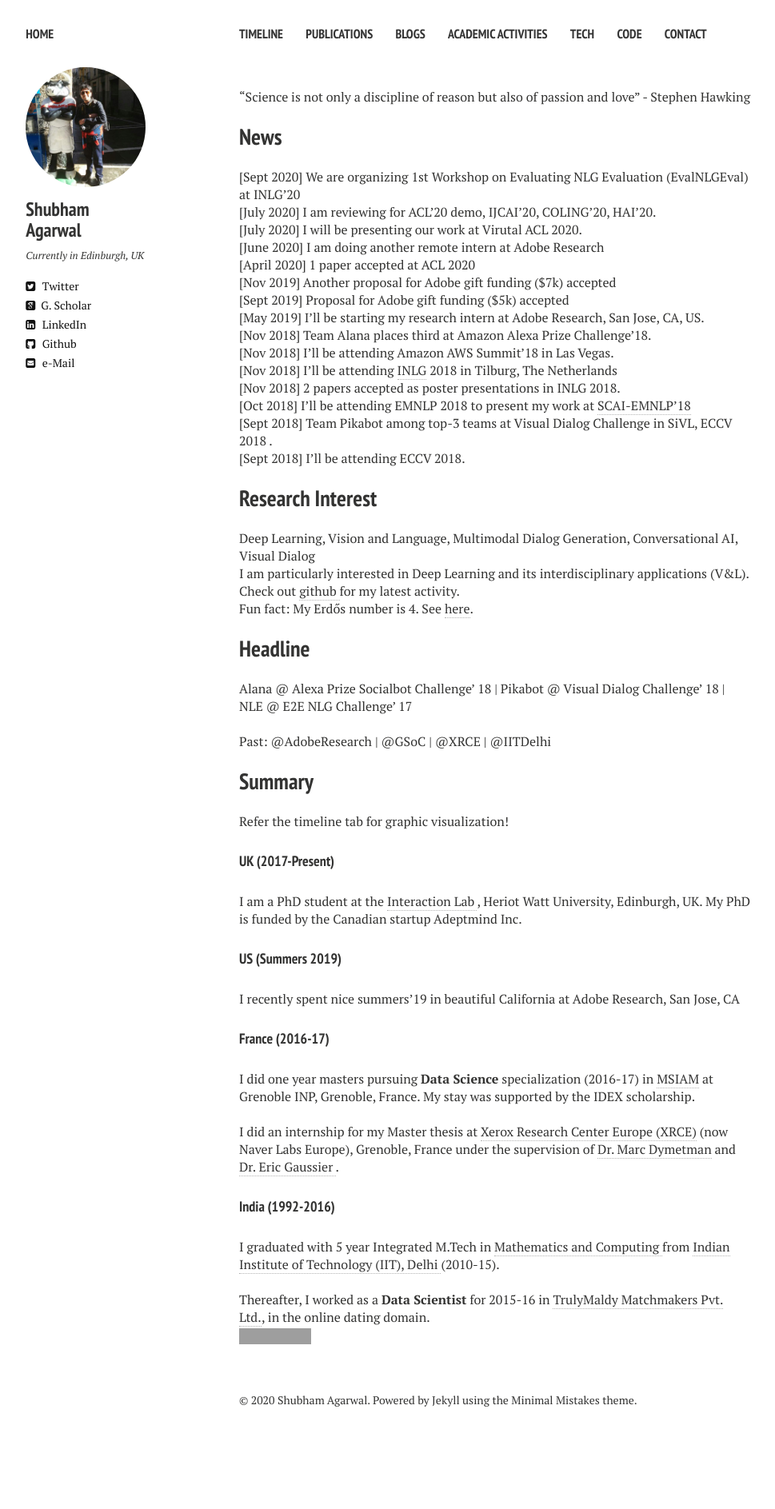
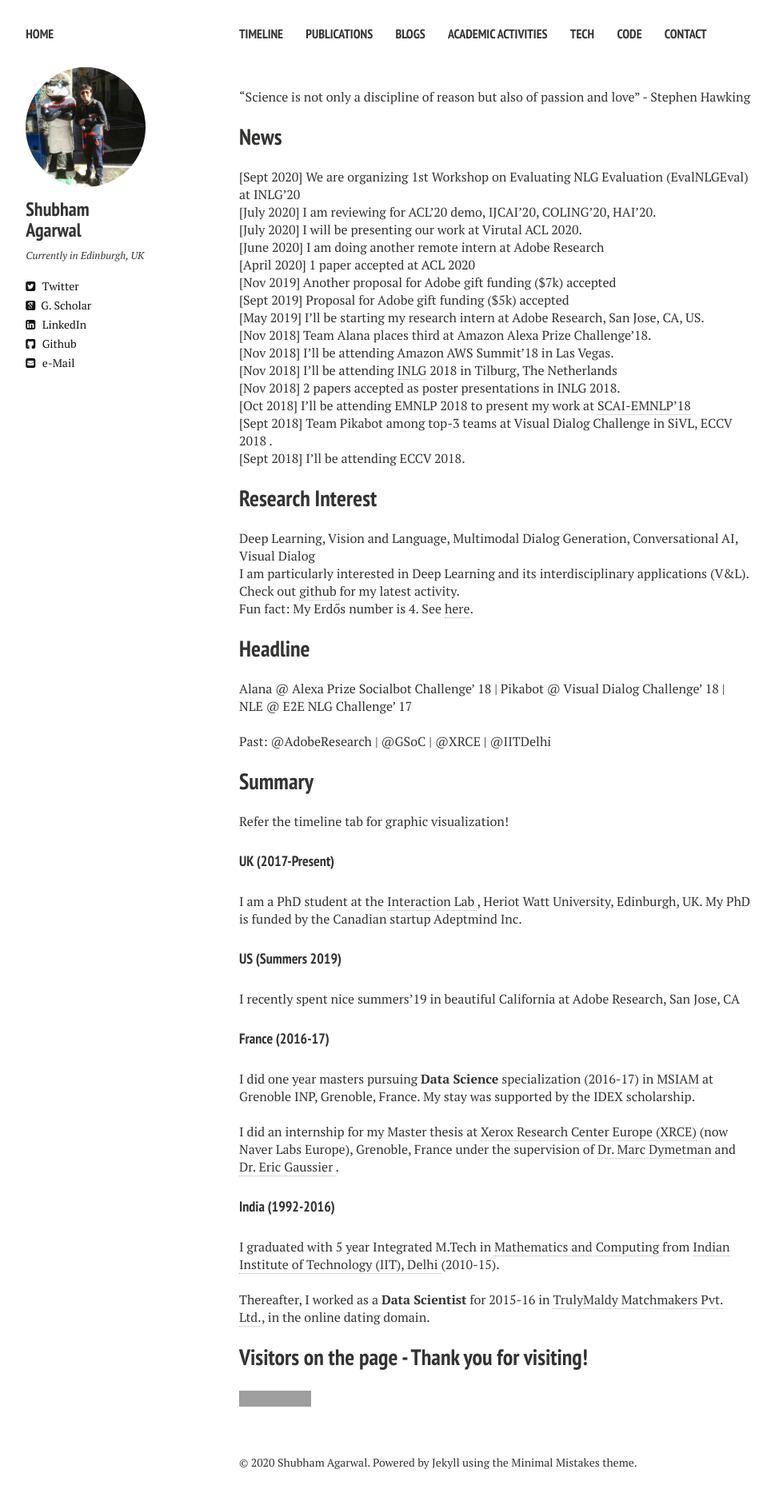
Before and after one commit to shubhamagarwal92/shubhamagarwal92.github.io, a Jekyll site: the page built from index.md, in a window 1280 px wide. Shown: the whole page at 80% size, without its empty margins (21-990 px from the left). Built offline with Jekyll 4.4.1, drawn with Linux system fonts in a browser that asks for light colours; nearby versions of some CDN libraries; before the commit the page ends 1809 px from its top, so only the background shows below that; grey boxes are pictures that could not be loaded.

Commit message:
Update index.md

```diff
--- a/index.md
+++ b/index.md
@@ -80,6 +80,6 @@ I graduated with 5 year Integrated M.Tech in <a href="http://maths.iitd.ac.in/">
 Thereafter, I worked as a <strong>Data Scientist</strong> for 2015-16 in <a href="http://trulymadly.com/">TrulyMaldy Matchmakers Pvt. Ltd.</a>, in the online dating domain.
 
 
-
+<h2> Visitors on the page - Thank you for visiting! </h2>
 
 <a href="https://info.flagcounter.com/jc9J"><img src="https://s11.flagcounter.com/map/jc9J/size_l/txt_000000/border_CCCCCC/pageviews_1/viewers_0/flags_0/" alt="Flag Counter" border="0"></a>
```
